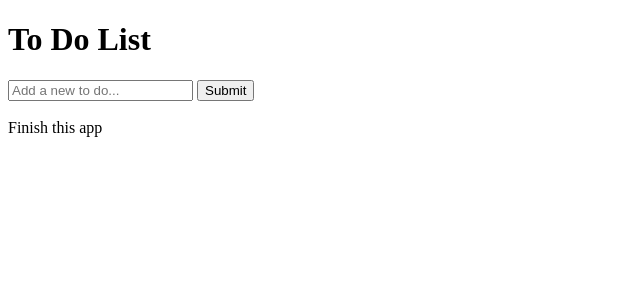
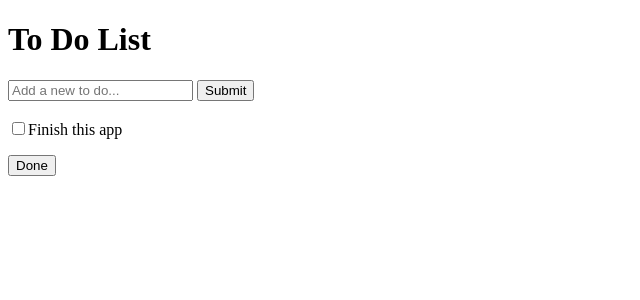
Before and after one commit to wojsamjan/drf-angularjs-todo, a Django app: page / in a window 1280 px wide. Shown: the top 300 px of the page, without its empty margins (0-640 px from the left). Run offline with Django 3.2, Linux system fonts and the light colour scheme; some libraries are stand-ins or nearby versions.

Commit message:
Added button to remove To Do list element

```diff
--- a/todo/templates/todo/index.html
+++ b/todo/templates/todo/index.html
@@ -14,9 +14,14 @@
       <input type="submit" value="Submit">
     </form>
     <br>
+
     <div ng-repeat="todo in todoList">
-      <span ng-bind="todo.todoText"></span>
+      <input type="checkbox" ng-model="todo.done"><span ng-bind="todo.todoText"></span>
     </div>
+
+    <p>
+      <button ng-click="remove()">Done</button>
+    </p>
 
     <script src="https://ajax.googleapis.com/ajax/libs/angularjs/1.6.4/angular.min.js"></script>
     <script src="{% static 'js/todo.js' %}"></script>
```
